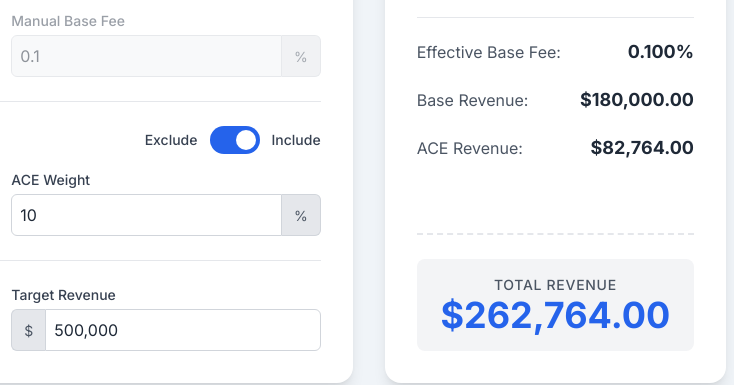
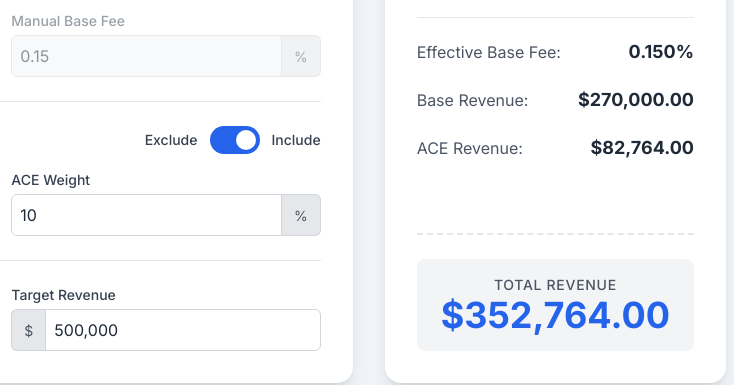
Before and after one commit to mitchstephens1/AscalonCapital, a plain HTML site: page index.html in a window 1280 px wide. Shown: the part 296-681 px from the top of the page, 458-1192 px from the left. Drawn offline with nearby package versions, Linux system fonts and the light colour scheme.

Commit message:
Update index.html

```diff
--- a/index.html
+++ b/index.html
@@ -295,11 +295,11 @@
             growthCompoundingYears: 2,
             feeMode: 'tiered', // 'tiered' or 'manual'
             includeACE: true,
-            manualBaseFee: 0.1, // Stored as 0.1 for 0.1%
+            manualBaseFee: 0.15, // Stored as 0.1 for 0.1%
             feeTiers: [
-                { fuaUpTo: 50_000_000, fee: 0.12 },
-                { fuaUpTo: 250_000_000, fee: 0.10 },
-                { fuaUpTo: Infinity, fee: 0.08 }
+                { fuaUpTo: 50_000_000, fee: 0.15 },
+                { fuaUpTo: 250_000_000, fee: 0.15 },
+                { fuaUpTo: Infinity, fee: 0.15 }
             ]
         };
         let config = { ...defaultConfig };
```
